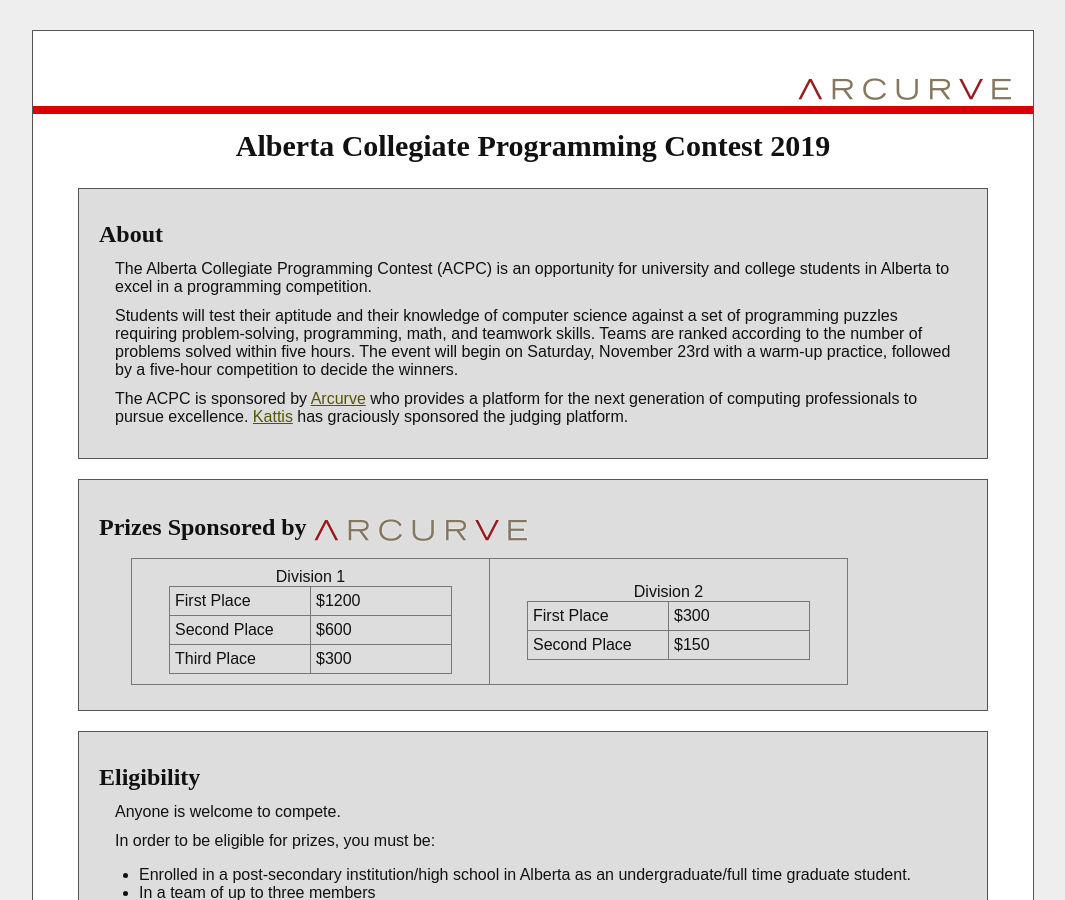
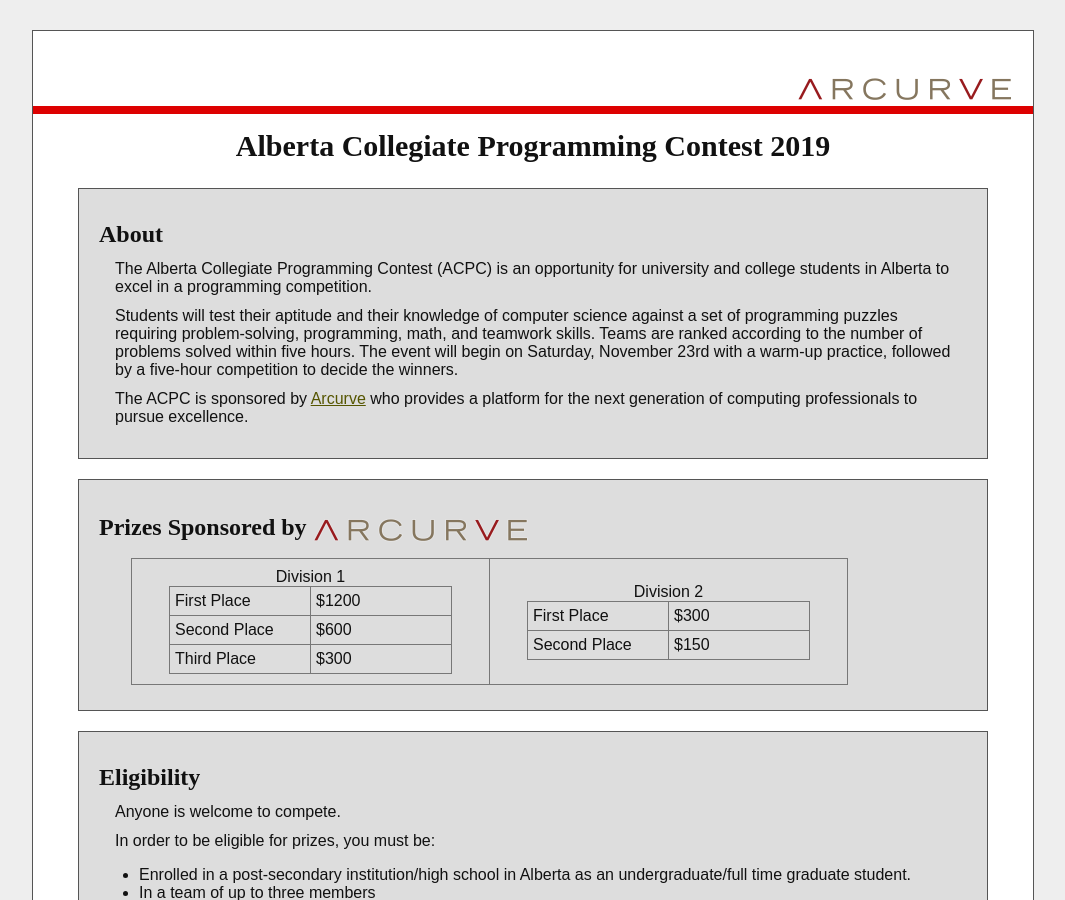
Before and after one commit to ProblemSolvingClub/psc-website, a Jekyll site: the page contests/acpc/2019/index.html, which Jekyll copies as it is, in a window 1280 px wide and 900 px high. Shown: the whole window, without its empty margins (107-1172 px from the left). Built offline with Jekyll 4.4.1, drawn with Linux system fonts in a browser that asks for light colours; some web fonts are replaced.

Commit message:
removed mention of kattis on acpc2019

```diff
--- a/contests/acpc/2019/index.html
+++ b/contests/acpc/2019/index.html
@@ -26,7 +26,7 @@
             Students will test their aptitude and their knowledge of computer science against a set of programming puzzles requiring problem-solving, programming, math, and teamwork skills. Teams are ranked according to the number of problems solved within five hours. The event will begin on Saturday, November 23rd with a warm-up practice, followed by a five-hour competition to decide the winners.
             </p>
             <p>
-            The ACPC is sponsored by <a href="http://www.arcurve.com/">Arcurve</a> who provides a platform for the next generation of computing professionals to pursue excellence. <a href="https://www.kattis.com/">Kattis</a> has graciously sponsored the judging platform.
+            The ACPC is sponsored by <a href="http://www.arcurve.com/">Arcurve</a> who provides a platform for the next generation of computing professionals to pursue excellence.
             </p>
         </div>
         <div class="infoblock">
```
